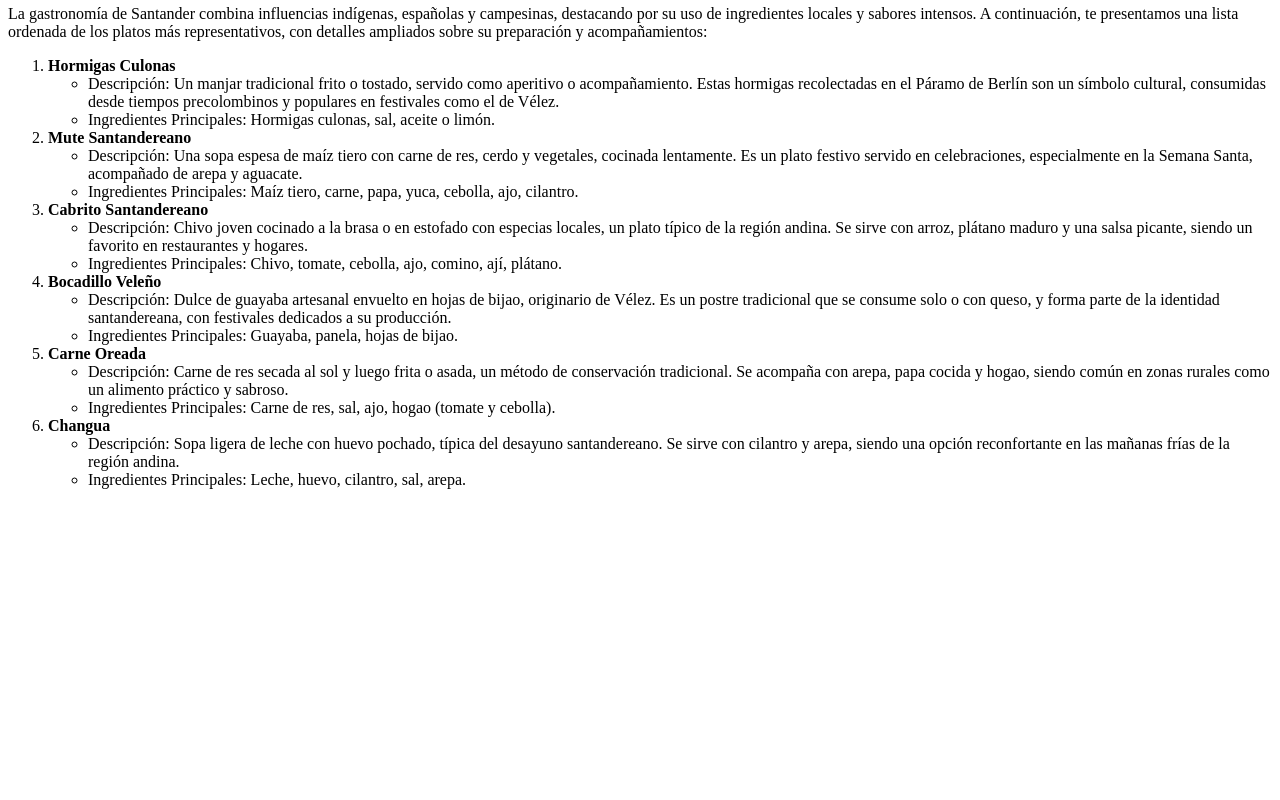
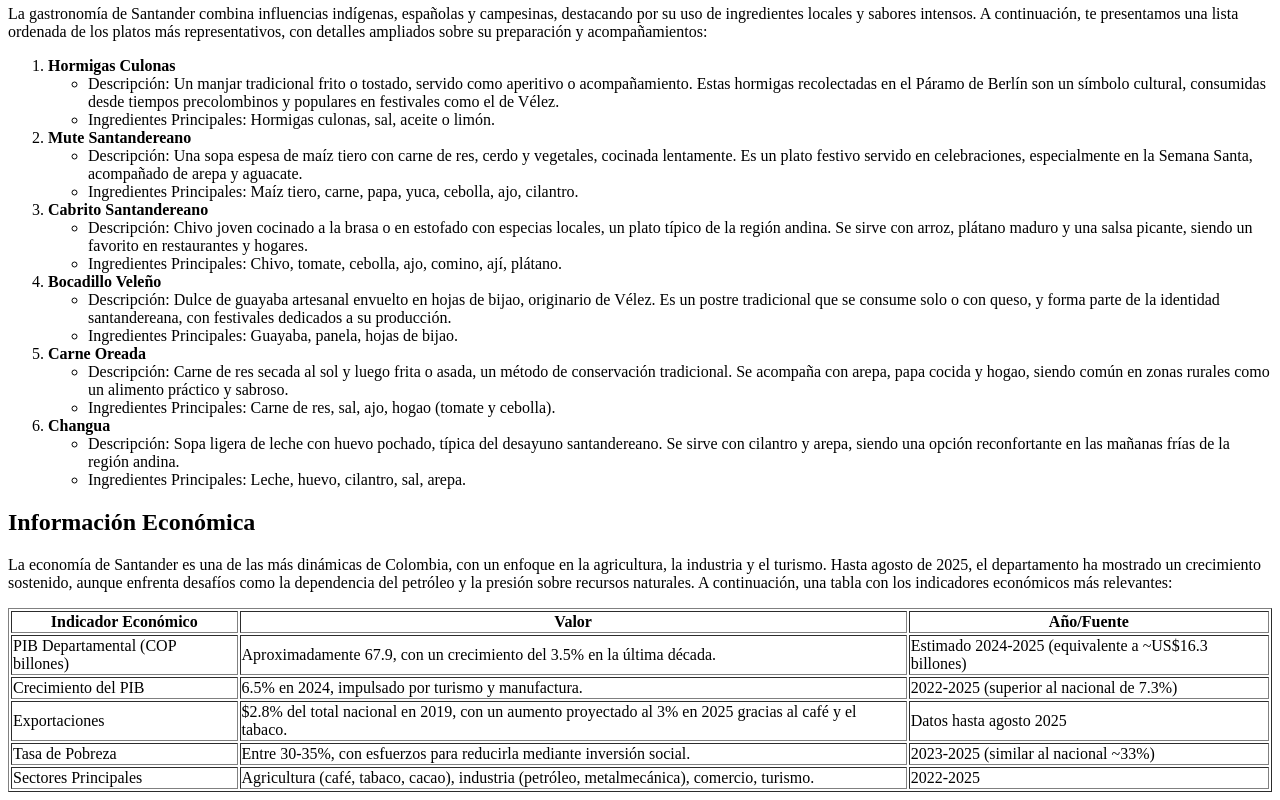
Before and after one commit to TEstebanGQ/MapaDeColombia, a plain HTML site: page santander.html in a window 1280 px wide. Shown: the part 1355-2155 px from the top of the page. Before the commit the page ends 1860 px from the top, so only its background shows below. Drawn offline with Linux system fonts and the light colour scheme.

Commit message:
feat: :sparkles: informacion econoimica santander

```diff
--- a/santander.html
+++ b/santander.html
@@ -74,6 +74,41 @@
         </li>
     </ol>
 
+    <h2>Información Económica</h2>
+    <p>La economía de Santander es una de las más dinámicas de Colombia, con un enfoque en la agricultura, la industria y el turismo. Hasta agosto de 2025, el departamento ha mostrado un crecimiento sostenido, aunque enfrenta desafíos como la dependencia del petróleo y la presión sobre recursos naturales. A continuación, una tabla con los indicadores económicos más relevantes:</p>
+    <table border="1">
+        <tr>
+            <th>Indicador Económico</th>
+            <th>Valor</th>
+            <th>Año/Fuente</th>
+        </tr>
+        <tr>
+            <td>PIB Departamental (COP billones)</td>
+            <td>Aproximadamente 67.9, con un crecimiento del 3.5% en la última década.</td>
+            <td>Estimado 2024-2025 (equivalente a ~US$16.3 billones)</td>
+        </tr>
+        <tr>
+            <td>Crecimiento del PIB</td>
+            <td>6.5% en 2024, impulsado por turismo y manufactura.</td>
+            <td>2022-2025 (superior al nacional de 7.3%)</td>
+        </tr>
+        <tr>
+            <td>Exportaciones</td>
+            <td>$2.8% del total nacional en 2019, con un aumento proyectado al 3% en 2025 gracias al café y el tabaco.</td>
+            <td>Datos hasta agosto 2025</td>
+        </tr>
+        <tr>
+            <td>Tasa de Pobreza</td>
+            <td>Entre 30-35%, con esfuerzos para reducirla mediante inversión social.</td>
+            <td>2023-2025 (similar al nacional ~33%)</td>
+        </tr>
+        <tr>
+            <td>Sectores Principales</td>
+            <td>Agricultura (café, tabaco, cacao), industria (petróleo, metalmecánica), comercio, turismo.</td>
+            <td>2022-2025</td>
+        </tr>
+    </table>
+
 
 </body>
 </html>
```
